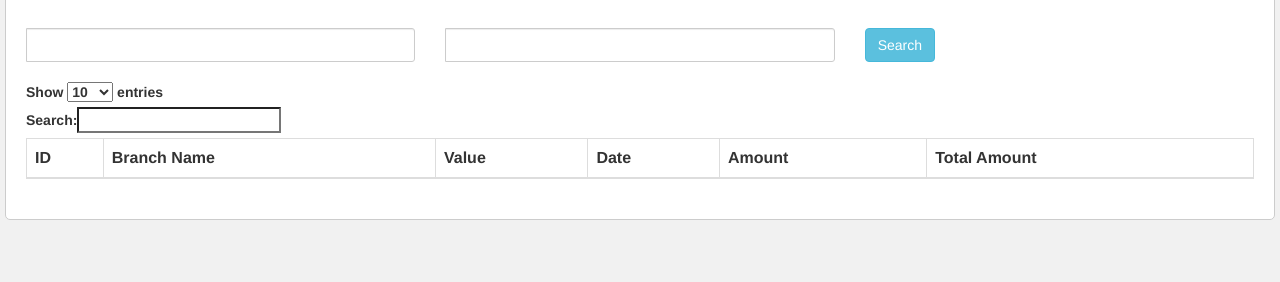
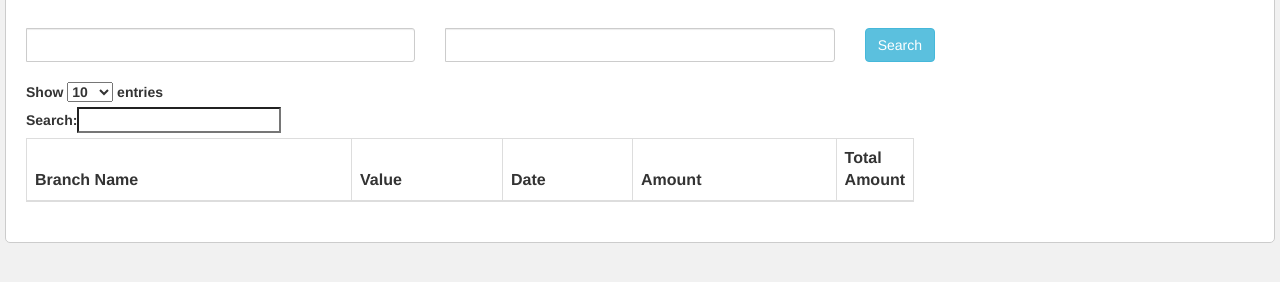
Before and after one commit to phases-freelance/demo, a plain HTML site: page index.html in a window 1280 px wide. Shown: the part 128-410 px from the top of the page. Drawn offline with nearby package versions, Linux system fonts and the light colour scheme; no server answers.

Commit message:
Worked on Filter

```diff
--- a/index.html
+++ b/index.html
@@ -51,7 +51,6 @@
     <table id="order_data" class="table table-bordered table-striped">
      <thead>
       <tr>
-       <th>ID</th>
        <th>Branch Name</th>
        <th>Value</th>
        <th>Date</th>
@@ -73,7 +72,8 @@ $(document).ready(function(){
 
  $('.input-daterange').datepicker({
   todayBtn:'linked',
-  format: "yyyy-mm-dd",
+  //format: "yyyy-mm-dd",
+  format: "dd-MM-yyyy",
   autoclose: true
  });
 
@@ -88,7 +88,13 @@ $(document).ready(function(){
    "ajax" : {
     url:"http://localhost:8080/api/findBetweenDates/12-12-2018/01-02-2019",
     type:"GET"
-   }
+   },
+   "columns": [
+            { "data": "branchName" },
+            { "data": "value" },
+            { "data": "date" },
+            { "data": "amount" }
+    ]
   });
  }
 
```
Also changed, not shown: 1 other file.
